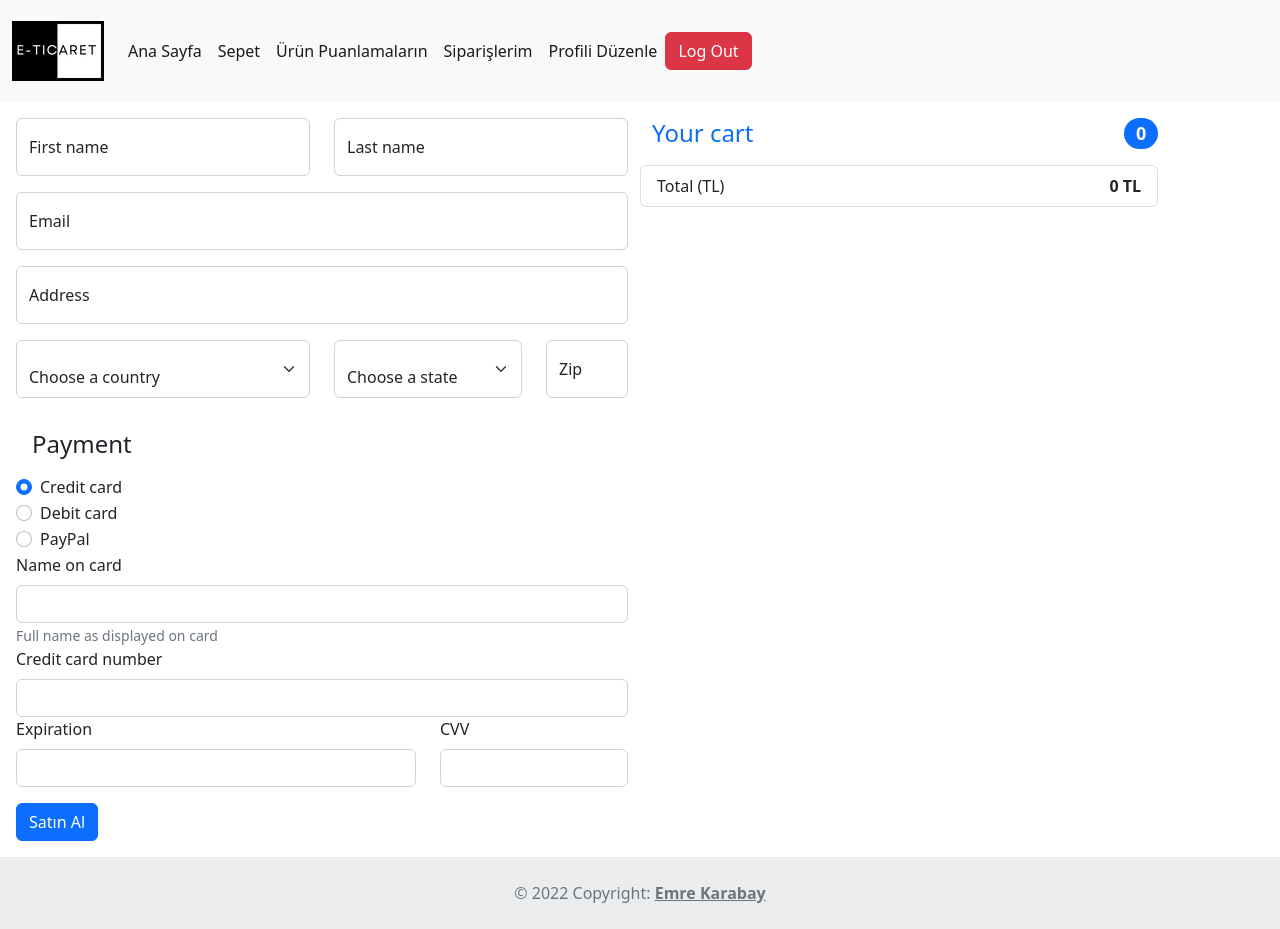
After one commit to emrekarabay/e-ticaretProjesi, a PHP site: page /odeme.php in a window 1280 px wide. The commit adds this page. Run offline with PHP 8.4, Linux system fonts and the light colour scheme; the visitor is signed in with stand-in values (Sample User, id 1); data that the repository does not hold is empty.

Commit message:
odeme formu eklendi

```diff
--- a/HTML/navbar.php
+++ b/HTML/navbar.php
@@ -1,6 +1,6 @@
-<nav class="navbar navbar-expand-lg bg-light">
+<nav class="navbar navbar-expand-lg bg-light ms-auto">
     <div class="container-fluid">
-        <div class="navbar-text">
+        <div class="navbar-text text-center">
             <?php
             if(isset($_SESSION['id'])){
                 if($_SESSION['adminLevel'] == "0" and $_SESSION['authLevel'] == "1"){
@@ -28,10 +28,12 @@
                             <a class="nav-link" href="../editProfile.php">Profili Düzenle</a>
                         </li>
                     </ul>
+
                     <span class="text-end">
                         <form class="" method="post" action="../controls.php">
                             <input class="btn btn-danger " type="submit" name="logOut" value="Log Out">
                         </form>
+
                     </span>
                 </div>
 
@@ -53,6 +55,7 @@
                         <form class="" method="post" action="../controls.php">
                             <input class="btn btn-danger " type="submit" name="logOut" value="Log Out">
                         </form>
+
                     </span>
                     </div>
             <?php }else{ ?>
@@ -60,10 +63,15 @@
                         <form class="" method="post" action="../controls.php">
                             <input class="btn btn-danger " type="submit" name="logOut" value="Log Out">
                         </form>
+
                     </span>
 
+
                 <?php }
-            } ?>
+            }else{ ?>
+                <span class="navbar-text">
+                </span>
+           <?php } ?>
            <?php  ?>
         </div>
     </div>
--- a/card.php
+++ b/card.php
@@ -14,8 +14,8 @@
 </div>
 <?php
 
-$sorguUsers = $conn-> query(" select * from card");
-$sorguUsers -> execute();
+$sorguUsers = $conn-> prepare(" select * from card where whobuy=?");
+$sorguUsers -> execute([$_SESSION['id']]);
 $usersListele2 = $sorguUsers ->fetchAll();
 $row = $sorguUsers -> rowCount();
 
@@ -48,7 +48,7 @@ foreach ($usersListele2 as $user) {
     <div class="row m-3">
         <div class="text-end">
             <form method="post" action="./controls.php">
-                <button type="submit" class="btn btn-primary" name="satinAlindi" value="<?php echo $user['id']; ?>">Satın Al</button>
+                <button type="submit" class="btn btn-primary" name="odemeYap" value="">Ödeme Yap</button>
             </form>
         </div>
     </div>
--- /dev/null
+++ b/odeme.php
@@ -0,0 +1,195 @@
+<?php require "sessionControl.php"; ?>
+<!doctype html>
+<html lang="en">
+<head>
+    <meta charset="utf-8">
+    <meta name="viewport" content="width=device-width, initial-scale=1">
+    <title>Bootstrap demo</title>
+    <link href="https://cdn.jsdelivr.net/npm/bootstrap@5.2.1/dist/css/bootstrap.min.css" rel="stylesheet" integrity="sha384-iYQeCzEYFbKjA/T2uDLTpkwGzCiq6soy8tYaI1GyVh/UjpbCx/TYkiZhlZB6+fzT" crossorigin="anonymous">
+    <link rel="stylesheet" href="https://cdnjs.cloudflare.com/ajax/libs/font-awesome/4.7.0/css/font-awesome.min.css">
+    <style>
+        .checked {
+            color: orange;
+        }
+    </style>
+</head>
+<body>
+
+<?php require "HTML/navbar.php"?>
+
+<form class="m-3" method="post" action="./controls.php">
+    <div class="row">
+        <div class="col-6">
+            <div class="row">
+                <div class="col-6">
+                    <div class="form-floating mb-3">
+                        <input type="text" class="form-control" id="floatingInput" placeholder="Emre" name="fname">
+                        <label for="floatingInput">First name</label>
+                    </div>
+                </div>
+                <div class="col-6">
+                    <div class="form-floating mb-3">
+                        <input type="text" class="form-control" id="floatingPassword" placeholder="Karabay" name="lname" >
+                        <label for="floatingPassword">Last name</label>
+                    </div>
+                </div>
+            </div>
+            <div class="row">
+                <div class="col-12">
+                    <div class="form-floating mb-3">
+                        <input type="text" class="form-control" id="floatingPassword" placeholder="you@example.com" name="email" >
+                        <label for="floatingPassword">Email</label>
+                    </div>
+                </div>
+            </div>
+            <div class="row">
+                <div class="col-12">
+                    <div class="form-floating mb-3">
+                        <input type="text" class="form-control" id="floatingPassword" placeholder=".." name="adress">
+                        <label for="floatingPassword">Address</label>
+                    </div>
+                </div>
+            </div>
+            <div class="row">
+                <div class="col-6">
+                    <div class="form-floating mb-3">
+                        <label for="country" class="form-label"></label>
+                        <select class="form-select" id="country" name="country" >
+                            <option value="">Choose a country</option>
+                            <option>United States</option>
+                            <option>Turkey</option>
+                            <option>Germany</option>
+                        </select>
+                    </div>
+                </div>
+                <div class="col-4">
+                    <div class="form-floating mb-3">
+                        <label for="state" class="form-label"></label>
+                        <select class="form-select" id="state" name="state" >
+                            <option value="">Choose a state</option>
+                            <option>California</option>
+                            <option>Balikesir</option>
+                            <option>Berlin</option>
+                        </select>
+
+                    </div>
+                </div>
+                <div class="col-2">
+                    <div class="form-floating mb-3">
+                        <input type="text" class="form-control" id="floatingPassword" placeholder="." name="zip" >
+                        <label for="floatingPassword">Zip</label>
+                    </div>
+                </div>
+            </div>
+        </div>
+        <?php  $sorguUsers = $conn-> prepare(" select * from card where whoBuy=?");
+                $sorguUsers -> execute([$_SESSION["id"]]);
+                $row = $sorguUsers -> rowCount();
+                $usersListele = $sorguUsers -> fetchAll();
+                $toplam = 0;?>
+        <div class="col-5">
+            <div class="row">
+                <h4 class="d-flex justify-content-between align-items-center mb-3">
+                    <span class="text-primary">Your cart</span>
+                    <span class="badge bg-primary rounded-pill"><?php echo $row ?></span>
+                </h4>
+            </div>
+            <div class="row">
+                <ul class="list-group mb-3">
+
+
+               <?php foreach ($usersListele as $user) { ?>
+                    <li class="list-group-item d-flex justify-content-between lh-sm">
+                        <div class="row">
+                            <div class="col-2">
+                                <img src="<?php echo $user["photoUrl"] ?>" class="card-img-top" alt="...">
+                            </div>
+                            <div class="col-9">
+                                <h6 class="my-0"><?php echo $user["title"] ?></h6>
+                            </div>
+                        </div>
+                        <span class=""><?php echo $user["price"] . " TL" ?></span>
+                    </li>
+               <?php
+               $toplam +=$user["price"];
+               }?>
+
+
+
+                    <li class="list-group-item d-flex justify-content-between">
+                        <span>Total (TL)</span>
+                        <strong><?php echo $toplam . " TL" ?></strong>
+                    </li>
+                </ul>
+            </div>
+
+        </div>
+    </div>
+    <h4 class="m-3">Payment</h4>
+
+    <div class="row">
+        <div class="col-6">
+            <div class="form-check">
+                <input id="credit" name="paymentMethod" type="radio" class="form-check-input" checked >
+                <label class="form-check-label" for="credit">Credit card</label>
+            </div>
+        </div>
+    </div>
+    <div class="row">
+        <div class="col-6">
+            <div class="form-check">
+                <input id="debit" name="paymentMethod" type="radio" class="form-check-input" >
+                <label class="form-check-label" for="debit">Debit card</label>
+            </div>
+        </div>
+    </div>
+    <div class="row">
+        <div class="col-6">
+            <div class="form-check">
+                <input id="paypal" name="paymentMethod" type="radio" class="form-check-input" >
+                <label class="form-check-label" for="paypal">PayPal</label>
+            </div>
+        </div>
+    </div>
+    <div class="row">
+        <div class="col-6">
+            <label for="cc-name" class="form-label">Name on card</label>
+            <input type="text" class="form-control" id="cc-name" placeholder="" >
+            <small class="text-muted">Full name as displayed on card</small>
+        </div>
+    </div>
+    <div class="row">
+        <div class="col-6">
+            <label for="cc-number" class="form-label">Credit card number</label>
+            <input type="text" class="form-control" id="cc-number" placeholder="" >
+        </div>
+    </div>
+    <div class="row">
+        <div class="col-4">
+            <label for="cc-expiration" class="form-label">Expiration</label>
+            <input type="text" class="form-control" id="cc-expiration" placeholder="" >
+        </div>
+        <div class="col-2">
+            <label for="cc-cvv" class="form-label">CVV</label>
+            <input type="text" class="form-control" id="cc-cvv" placeholder="" >
+        </div>
+    </div>
+    <div class="row">
+        <div class="col-3">
+            <button type="submit" class="btn btn-primary mt-3" name="satinAlindi" value=".">Satın Al</button>
+
+        </div>
+    </div>
+
+
+
+
+</form>
+
+
+<?php require "HTML/footer.php" ?>
+<script src="https://cdn.jsdelivr.net/npm/bootstrap@5.2.1/dist/js/bootstrap.bundle.min.js" integrity="sha384-u1OknCvxWvY5kfmNBILK2hRnQC3Pr17a+RTT6rIHI7NnikvbZlHgTPOOmMi466C8" crossorigin="anonymous"></script>
+<script src="https://cdn.jsdelivr.net/npm/@popperjs/core@2.11.6/dist/umd/popper.min.js" integrity="sha384-oBqDVmMz9ATKxIep9tiCxS/Z9fNfEXiDAYTujMAeBAsjFuCZSmKbSSUnQlmh/jp3" crossorigin="anonymous"></script>
+<script src="https://cdn.jsdelivr.net/npm/bootstrap@5.2.1/dist/js/bootstrap.min.js" integrity="sha384-7VPbUDkoPSGFnVtYi0QogXtr74QeVeeIs99Qfg5YCF+TidwNdjvaKZX19NZ/e6oz" crossorigin="anonymous"></script>
+</body>
+</html>
```
Also changed, not shown: controls.php (+7 -2 lines), letgo.php (+28 -6 lines).
